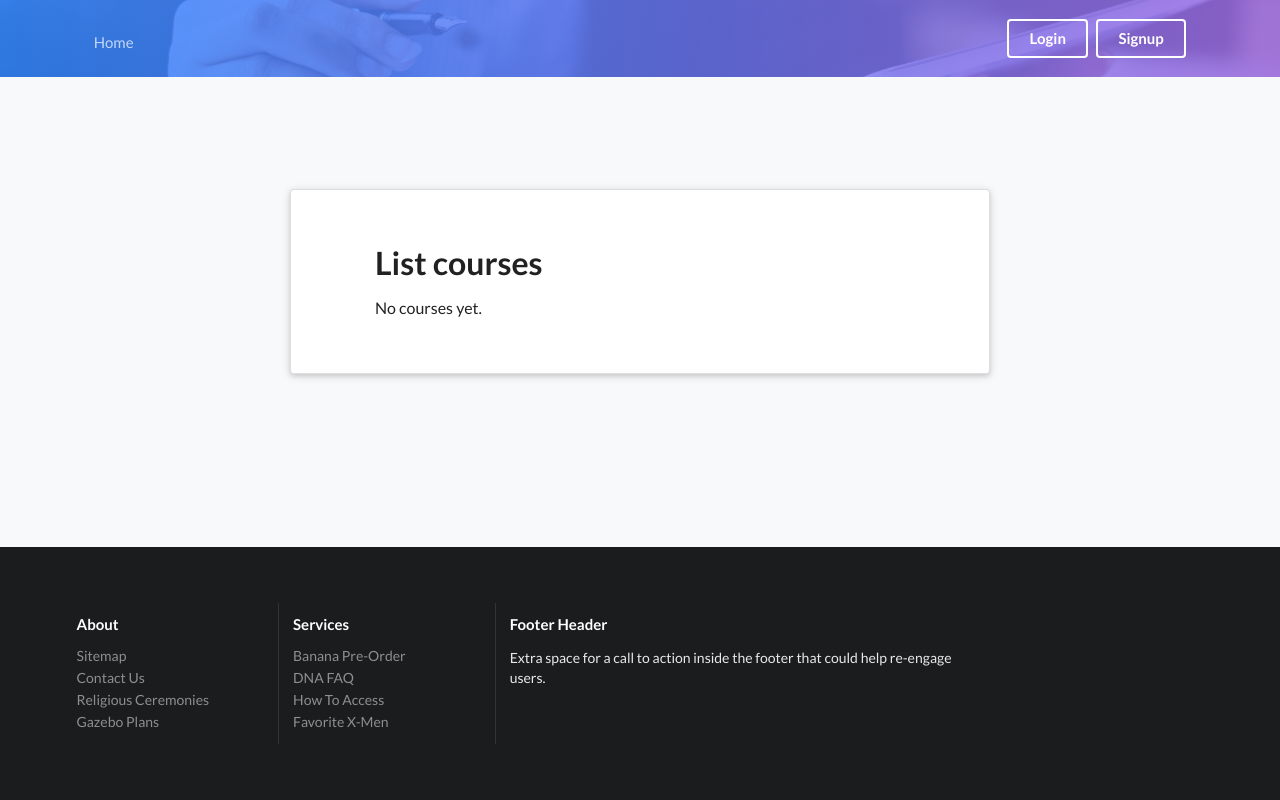
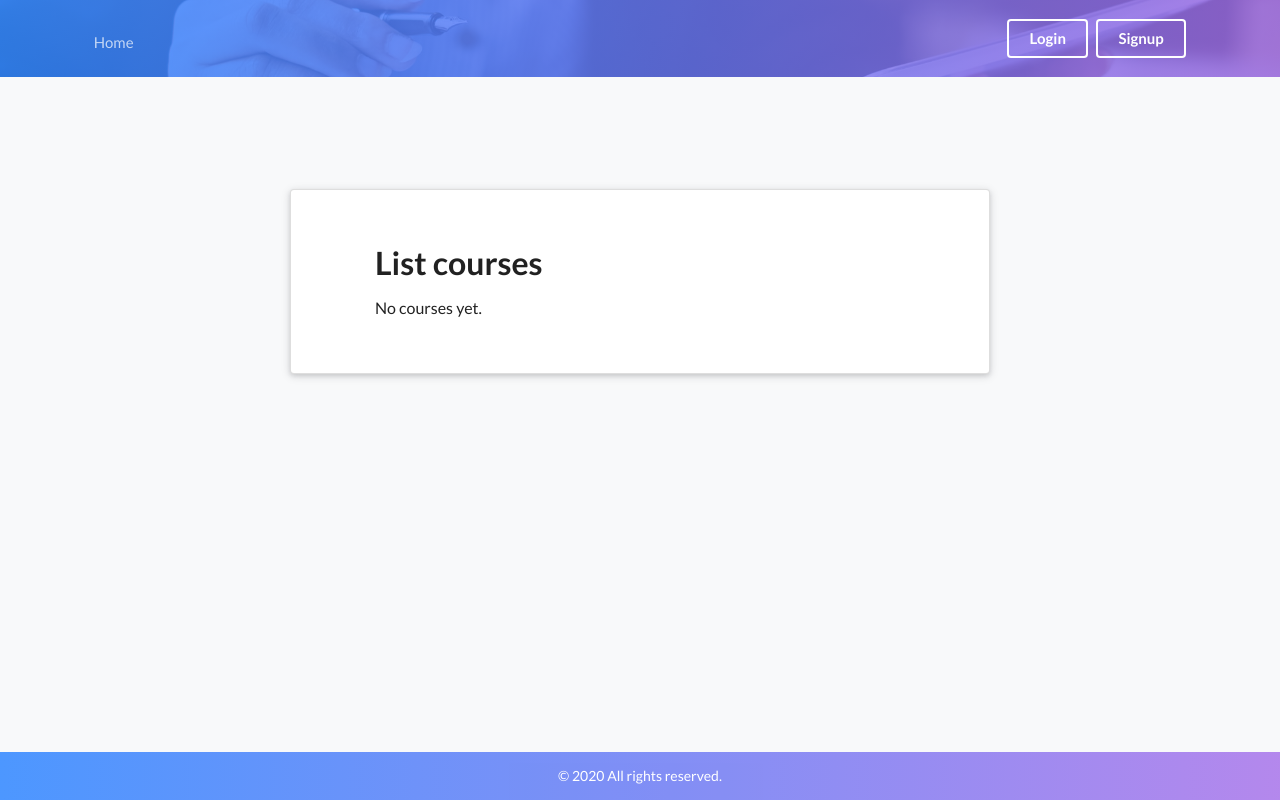
Before and after one commit to Romanchikus/opencourse, a Django app: page /courses/list/ in a window 1280 px wide. Run offline with Django 3.2, Linux system fonts and the light colour scheme; data that the repository does not hold is empty; some libraries are stand-ins or nearby versions.

Commit message:
Customize footer

```diff
--- a/static/css/main.css
+++ b/static/css/main.css
@@ -66,7 +66,13 @@ body {
 }
 
 .footer.segment {
-  padding: 5em 0em;
+  padding: 1em 0em;
+  background: linear-gradient(to right,#207dff 0%,#a16ae8 100%) !important;
+  color: white;
+  opacity: 0.8;
+}
+.footer p {
+  opacity: 1;
 }
 
 .secondary.pointing.menu .toc.item {
--- a/templates/base.html
+++ b/templates/base.html
@@ -66,51 +66,25 @@
         {% endblock header_content %}
       </div>
       <!--Content-->
-      <main>
-        {% block main %}
+      {% block main %}
+        <main>
           <div class="ui vertical stripe segment" id="content-bg">
             <div class="ui text container raised segment" id="content-wrapper">
               {%  block content %}
               {% endblock content %}
             </div>
           </div>
-        {% endblock main %}
-      </main>
+        </main>
+      {% endblock main %}
 
       <!--Footer-->
-      <div class="ui inverted vertical footer segment">
-        <div class="ui container">
-          <div
-            class="ui stackable inverted divided equal height stackable grid"
-          >
-            <div class="three wide column">
-              <h4 class="ui inverted header">About</h4>
-              <div class="ui inverted link list">
-                <a class="item" href="#root">Sitemap</a>
-                <a class="item" href="#root">Contact Us</a>
-                <a class="item" href="#root">Religious Ceremonies</a>
-                <a class="item" href="#root">Gazebo Plans</a>
-              </div>
-            </div>
-            <div class="three wide column">
-              <h4 class="ui inverted header">Services</h4>
-              <div class="ui inverted link list">
-                <a class="item" href="#root">Banana Pre-Order</a>
-                <a class="item" href="#root">DNA FAQ</a>
-                <a class="item" href="#root">How To Access</a>
-                <a class="item" href="#root">Favorite X-Men</a>
-              </div>
-            </div>
-            <div class="seven wide column">
-              <h4 class="ui inverted header">Footer Header</h4>
-              <p>
-                Extra space for a call to action inside the footer that could
-                help re-engage users.
-              </p>
-            </div>
+      {% block footer %}
+        <div class="ui vertical footer segment">
+          <div class="ui center aligned container">
+            <p>© 2020 All rights reserved.</div>
           </div>
         </div>
-      </div>
+      {% endblock footer %}
     </div>
 
     {% block javascript %}
```
